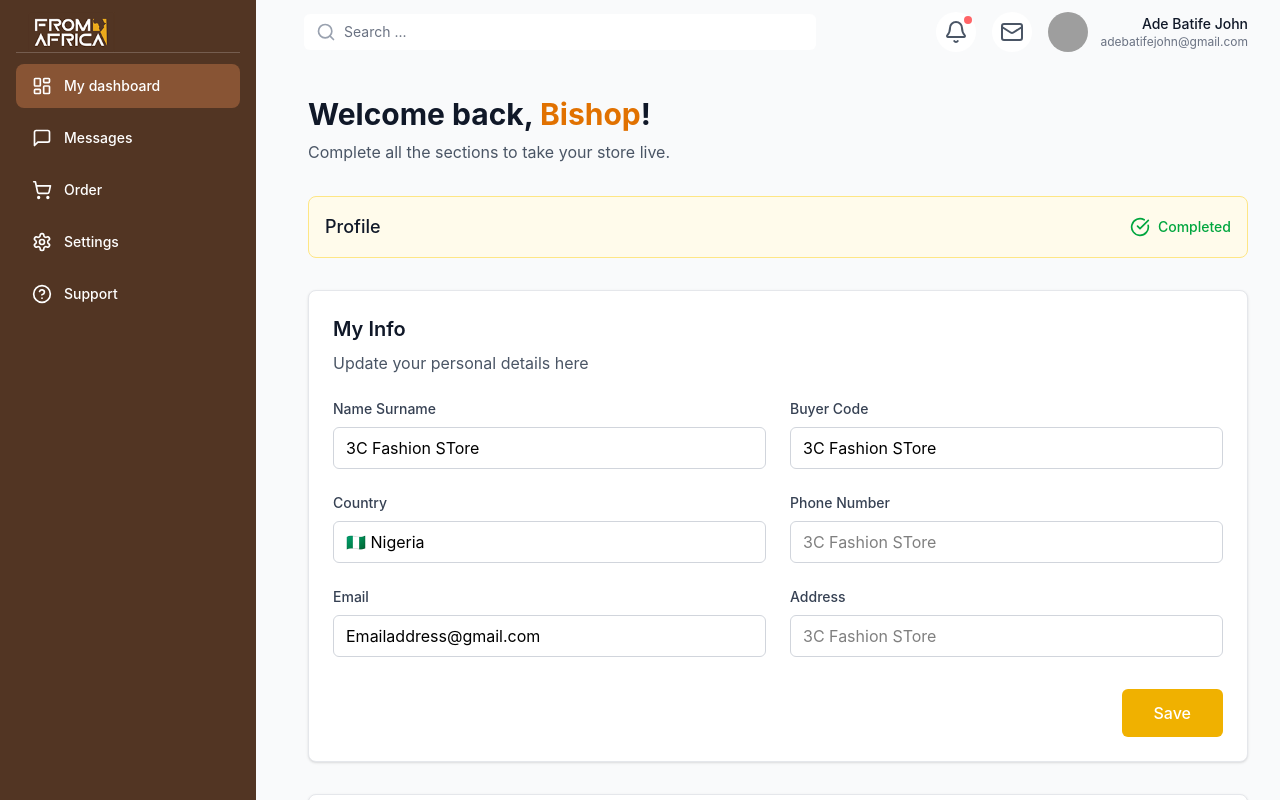
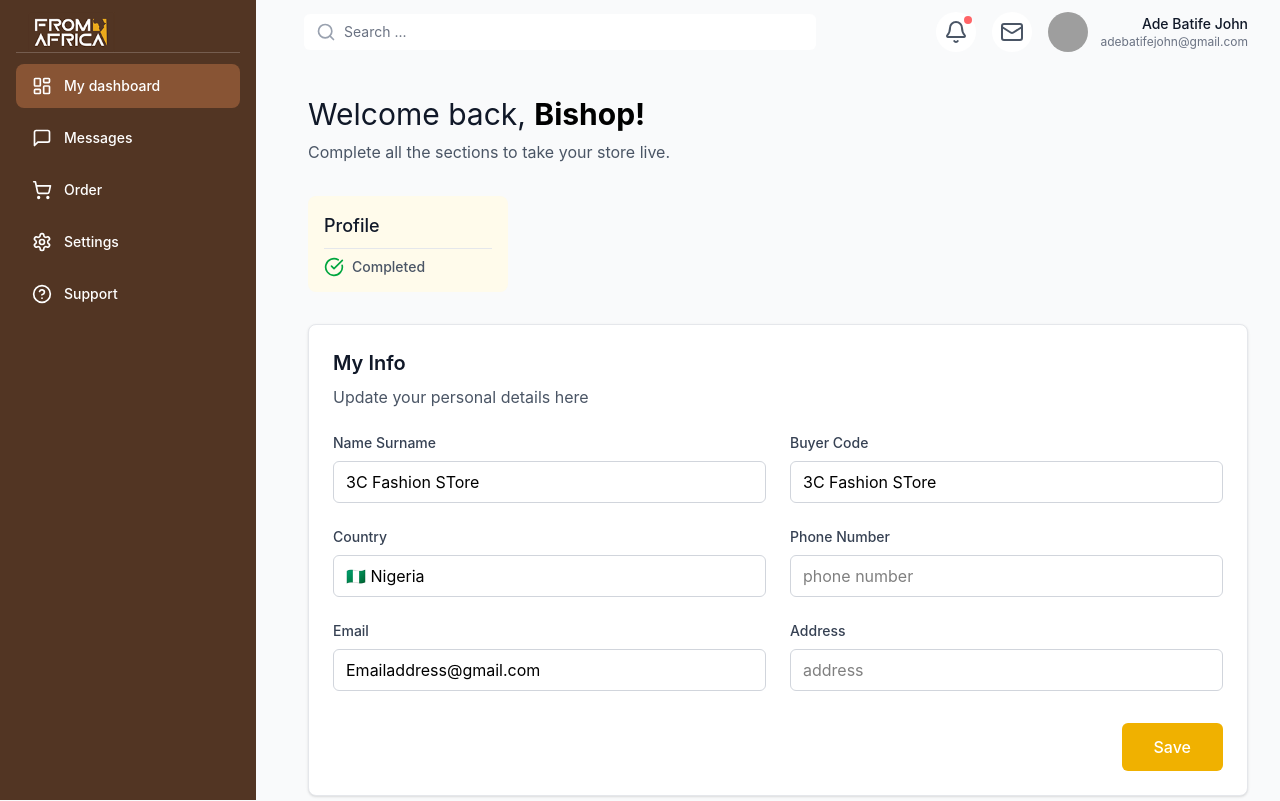
Before and after one commit to 0xidennis/africa, a React (Vite) app: page /buyerdash in a window 1280 px wide. Shown: the top 801 px of the page. Built offline with nearby package versions, Linux system fonts and the light colour scheme; grey boxes are pictures that could not be loaded.

Commit message:
first commit

```diff
--- a/src/Buyerdash/BuyerDash.jsx
+++ b/src/Buyerdash/BuyerDash.jsx
@@ -8,7 +8,7 @@ const BuyerDash = () => {
   const [sidebarOpen, setSidebarOpen] = useState(false)
   return (
     <div>
-       <div className="flex h-screen bg-gray-50">
+       <div className="flex min-h-screen bg-gray-50">
       {/* Sidebar */}
       <BuyerSideBar isOpen={sidebarOpen} onClose={() => setSidebarOpen(false)} />
 
--- a/src/Buyerdash/MainContent.jsx
+++ b/src/Buyerdash/MainContent.jsx
@@ -6,12 +6,12 @@ import SignedAggre from './SignedAggre'
 const MainContent = () => {
   return (
     <div>
-        <main className="flex-1 overflow-y-auto bg-gray-50 lg:ml-69">
+        <main className="flex-1 overflow-y-auto bg-gray-50 lg:ml-69 ">
       <div className="p-4 sm:p-6 lg:p-8 max-w-6xl mx-auto">
         {/* Welcome Section */}
         <div className="mb-8">
-          <h1 className="text-2xl sm:text-3xl font-bold text-gray-900 mb-2">
-            Welcome back, <span className="text-amber-600">Bishop</span>!
+          <h1 className="text-2xl sm:text-3xl font-md text-gray-900 mb-2">
+            Welcome back, <span className="text-black font-bold">Bishop!</span>
           </h1>
           <p className="text-gray-600">Complete all the sections to take your store live.</p>
         </div>
--- a/src/Buyerdash/Myinfo.jsx
+++ b/src/Buyerdash/Myinfo.jsx
@@ -37,11 +37,12 @@ const Myinfo = () => {
         <div>
           <label className="block text-sm font-medium text-gray-700 mb-2">Name Surname</label>
           <input
+          placeholder='3c fashion store'
             type="text"
             name="nameSurname"
             value={formData.nameSurname}
             onChange={handleInputChange}
-            className="w-full px-3 py-2 border border-gray-300 rounded-md focus:outline-none focus:ring-2 focus:ring-amber-500 focus:border-amber-500"
+            className="w-full px-3 py-2 border border-gray-300 rounded-md focus:outline-none focus:ring-2 focus:ring-[#eba91c] focus:border-[#eba91c]"
           />
         </div>
 
@@ -49,11 +50,12 @@ const Myinfo = () => {
         <div>
           <label className="block text-sm font-medium text-gray-700 mb-2">Buyer Code</label>
           <input
+          placeholder='#ehndhfj'
             type="text"
             name="buyerCode"
             value={formData.buyerCode}
             onChange={handleInputChange}
-            className="w-full px-3 py-2 border border-gray-300 rounded-md focus:outline-none focus:ring-2 focus:ring-amber-500 focus:border-amber-500"
+            className="w-full px-3 py-2 border border-gray-300 rounded-md focus:outline-none focus:ring-2 focus:ring-[#eba91c] focus:border-[#eba91c]"
           />
         </div>
 
@@ -65,7 +67,7 @@ const Myinfo = () => {
               name="country"
               value={formData.country}
               onChange={handleInputChange}
-              className="w-full px-3 py-2 border border-gray-300 rounded-md focus:outline-none focus:ring-2 focus:ring-amber-500 focus:border-amber-500 appearance-none bg-white"
+              className="w-full px-3 py-2 border border-gray-300 rounded-md focus:outline-none focus:ring-2 focus:ring-[#eba91c] focus:border-[#eba91c] appearance-none bg-white"
             >
               <option value="Nigeria">🇳🇬 Nigeria</option>
               <option value="Ghana">🇬🇭 Ghana</option>
@@ -83,8 +85,8 @@ const Myinfo = () => {
             name="phoneNumber"
             value={formData.phoneNumber}
             onChange={handleInputChange}
-            placeholder="3C Fashion STore"
-            className="w-full px-3 py-2 border border-gray-300 rounded-md focus:outline-none focus:ring-2 focus:ring-amber-500 focus:border-amber-500"
+            placeholder="phone number"
+            className="w-full px-3 py-2 border border-gray-300 rounded-md focus:outline-none focus:ring-2 focus:ring-[#eba91c] focus:border-[#eba91c]"
           />
         </div>
 
@@ -92,11 +94,12 @@ const Myinfo = () => {
         <div className="md:col-span-1">
           <label className="block text-sm font-medium text-gray-700 mb-2">Email</label>
           <input
+          placeholder='email address'
             type="email"
             name="email"
             value={formData.email}
             onChange={handleInputChange}
-            className="w-full px-3 py-2 border border-gray-300 rounded-md focus:outline-none focus:ring-2 focus:ring-amber-500 focus:border-amber-500"
+            className="w-full px-3 py-2 border border-gray-300 rounded-md focus:outline-none focus:ring-2 focus:ring-[#eba91c] focus:border-[#eba91c]"
           />
         </div>
 
@@ -104,12 +107,13 @@ const Myinfo = () => {
         <div className="md:col-span-1">
           <label className="block text-sm font-medium text-gray-700 mb-2">Address</label>
           <input
+
             type="text"
             name="address"
             value={formData.address}
             onChange={handleInputChange}
-            placeholder="3C Fashion STore"
-            className="w-full px-3 py-2 border border-gray-300 rounded-md focus:outline-none focus:ring-2 focus:ring-amber-500 focus:border-amber-500"
+            placeholder="address"
+            className="w-full px-3 py-2 border border-gray-300 rounded-md focus:outline-none focus:ring-2 focus:ring-[#eba91c] focus:border-[#eba91c]"
           />
         </div>
       </div>
--- a/src/Buyerdash/ProfileCard.jsx
+++ b/src/Buyerdash/ProfileCard.jsx
@@ -4,13 +4,13 @@ import { CheckCircle } from "lucide-react"
 const ProfileCard = () => {
   return (
     <div>
-        <div className="bg-amber-50 border border-amber-200 rounded-lg p-4 mb-8">
-      <div className="flex items-center justify-between">
-        <div>
-          <h3 className="text-lg font-medium text-gray-900">Profile</h3>
+        <div className="bg-amber-50  rounded-lg p-4 mb-8 w-50 h-24 ">
+      <div className=" items-center justify-between  ">
+        <div className='border-b border-gray-200 w-full '>
+          <h3 className="text-lg font-medium text-gray-900  mb-2">Profile</h3>
         </div>
-        <div className="flex items-center text-green-600">
-          <CheckCircle className="h-5 w-5 mr-2" />
+        <div className="flex items-center text-gray-600 mt-2">
+          <CheckCircle className="h-5 w-5 mr-2 text-green-600" />
           <span className="text-sm font-medium">Completed</span>
         </div>
       </div>
```
